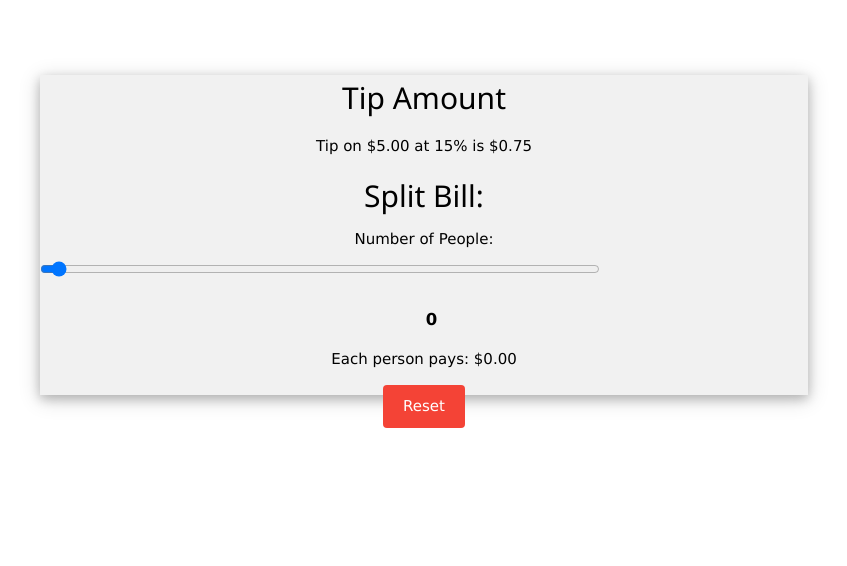
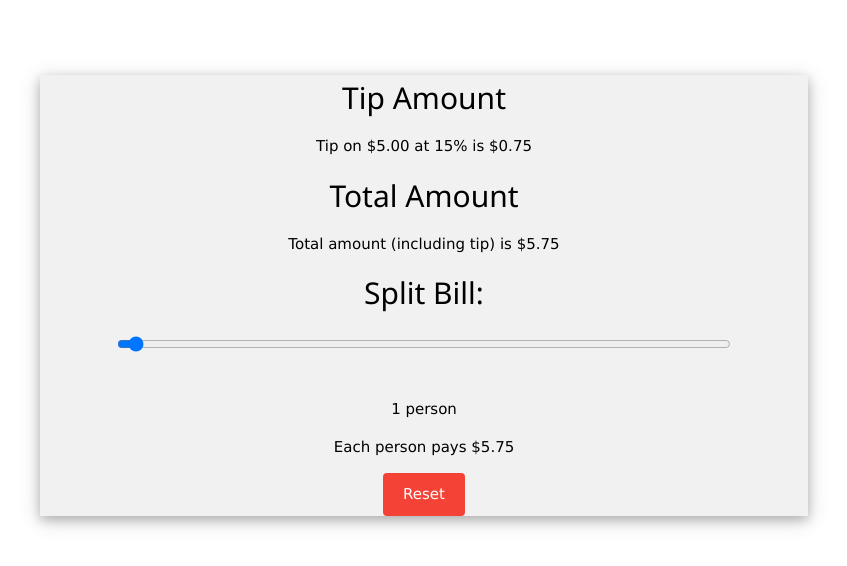
Before and after one commit to Howslifem8/Tip-Calculator, a plain HTML site: page index.html in a window 1280 px wide. Both pictures are taken after typing "5" into the empty fields and a click on the button "Calculate Tip". Shown: the whole page, without its empty margins (216-1063 px from the left). Drawn offline with nearby package versions, Linux system fonts and the light colour scheme.

Commit message:
Tab Calculation, Split Calculation, and Reset button is all Functional.

```diff
--- a/index.html
+++ b/index.html
@@ -12,7 +12,7 @@
 
 <body>
 
-    <div class="container w3-card-4 w3-light-grey " id="step1" style="margin-top: 5rem; display: block;">
+    <div class="container w3-card-4 w3-light-grey " id="step1" style=" height: max-content; margin-top: 5rem; display: block;">
         <h1 class="w3-center">Tip Calculator</h1>
 
         <form  id="tip-form" >
@@ -33,23 +33,32 @@
                 <div id="slider_value">0</div>
             </div>
 
-            <button type="submit" class="w3-button w3-blue w3-center">Calculate Tip</button>
+            <div class="w3-center">
+                <button type="submit" class="w3-button w3-blue w3-center" style="width: 30%; display: inline-block; margin-bottom: 2rem;">Calculate Tip</button>
+            </div>
+
         </form>
 
     </div>
 
-    <div class="container w3-card-4 w3-light-grey" id="step2" style=" margin-top: 5rem; display: none;">
+    <div class="container w3-card-4 w3-light-grey" id="step2" style=" height: max-content; margin-top: 5rem; display: none;">
         <h2 class="w3-center">Tip Amount</h2>
-        <p id="result" class="w3-center">The tip on $tab_Amount at $tip_percentage is $tip. </p>
+        <p id="tip_result" class="w3-center">The tip on $tab_Amount at $tip_percentage is $tip. </p>
+        <h2 class="w3-center">Total Amount</h2>
+        <p id="total_result" class="w3-center">The total amount to be paid is $total.</p>
 
         <h2 class="w3-center">Split Bill:</h2>
 
         <div class="split-bill-container w3-center">
-            <label for="split-bill">Number of People:</label>
-            <input type="range" id="split_bill" class="w3-input" min="1" max="20" value="1" oninput="splitSlider()">
-            <div id="slider_value">0</div>
-            <p id="split_amount">Each person pays: $0.00</p>
-        <button class="w3-button w3-red w3-center" onclick="reset()">Reset</button>
+            <div class="w3-center">
+                <input type="range" id="split_slider" min="1" max="20" value="1" style="width: 80%; display: inline-block;">
+                <p id="split_label">0</p>
+            </div>
+
+
+
+            <p id="split_result">Each person pays: $0.00</p>
+        <button class="w3-button w3-red w3-center" id="reset_button" onclick="reset()">Reset</button>
     </div>
 </body>
 
--- a/script.js
+++ b/script.js
@@ -22,19 +22,52 @@ document.addEventListener('DOMContentLoaded', function() {
         document.getElementById('step1').style.display = 'none';   // Hide original card
         document.getElementById('step2').style.display = 'block';  // Show result card
 
-
-        document.getElementById('result').textContent = `Tip on $${tab_Amount.toFixed(2)} at ${tip_Percentage}% is $${tip.toFixed(2)}`;
-
-
-        const split_Amount = parseFloat(document.getElementById('split_bill').value);
-        const split_Slider = document.getElementById('split_bill');
-        split_Slider.addEventListener('input', splitSlider);
-        splitSlider(1);
+        //Update the result card with the calculated tip
+        document.getElementById('tip_result').textContent = `Tip on $${tab_Amount.toFixed(2)} at ${tip_Percentage}% is $${tip.toFixed(2)}`;
+        document.getElementById('total_result').textContent = `Total amount (including tip) is $${(tab_Amount + tip).toFixed(2)}`;
+        //Binding Slider & update functionality
+        const split_slider = document.getElementById('split_slider');
+        const splitLabel = document.getElementById('split_label');
+        const split_result = document.getElementById('split_result');
 
 
 
+        // split_slider.addEventListener('input', splitSliderUpdate);
 
 
+        function splitSliderUpdate() {
+
+            const people = parseInt(split_slider.value);
+            const total = tab_Amount + tip;
+            const perPerson = total / people;
+
+            splitLabel.textContent = `${people} ${people === 1 ? 'person' : 'people'}`;
+            split_result.textContent = `Each person pays $${perPerson.toFixed(2)}`;
+
+        }
+
+        split_slider.addEventListener('input', splitSliderUpdate);
+        splitSliderUpdate();    // Initial call to set the default value
+
+
+        // Slider functionality for tip percentage
+        const reset_button = document.getElementById('reset_button');
+        reset_button.addEventListener('click', function() {
+            //Reset form inputs
+            document.getElementById('tab_Amount').value = '';
+            document.getElementById('tip_slider').value = '15';
+            document.getElementById('slider_value').textContent = '15%';
+
+            //Reset split slider and results
+            document.getElementById('split_slider').value = '1';
+            document.getElementById('split_label').textContent = '1 person';
+            document.getElementById('split_result').textContent = 'Each person pays $0.00';
+
+
+            //Show original card and hide result card
+            document.getElementById('step1').style.display = 'block';
+            document.getElementById('step2').style.display = 'none';
+        });
 
 
     });
@@ -64,14 +97,3 @@ function tipSlider() {
 
     output.textContent = `${slider.value}%`;
 }
-
-function splitSlider() {
-    const slider = document.getElementById('split_bill');
-    const output = document.getElementById('slider_split_value');
-    const val = parseInt(slider.value);
-
-
-    output.textContent = `${val}`;
-    console.log("Slider moved:", val);
-
-}
```
